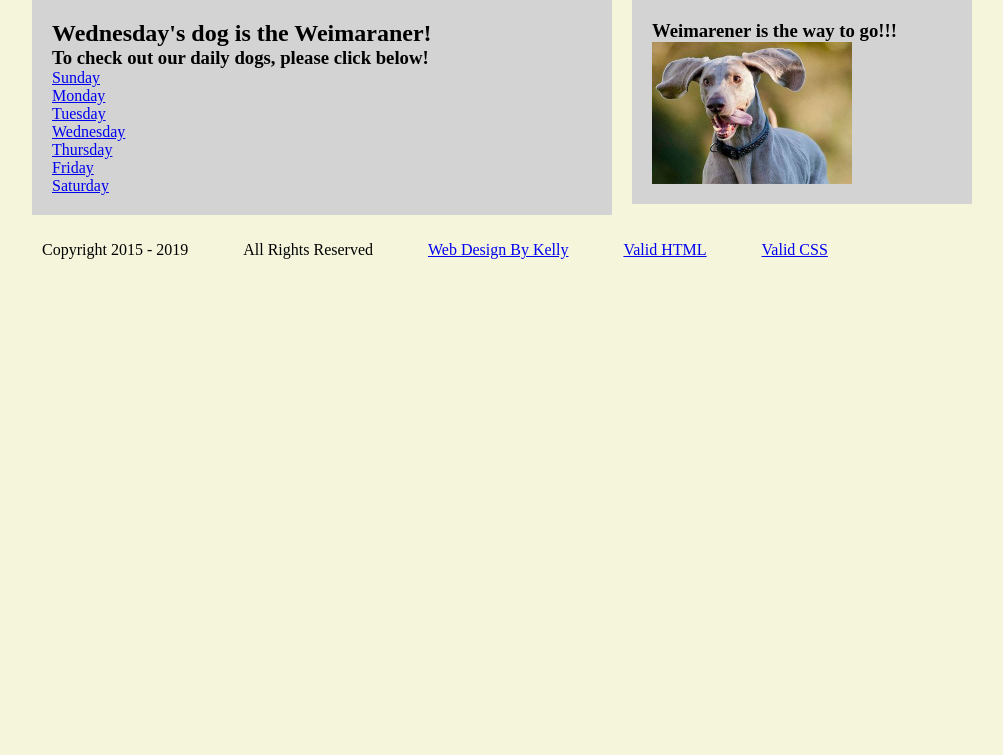
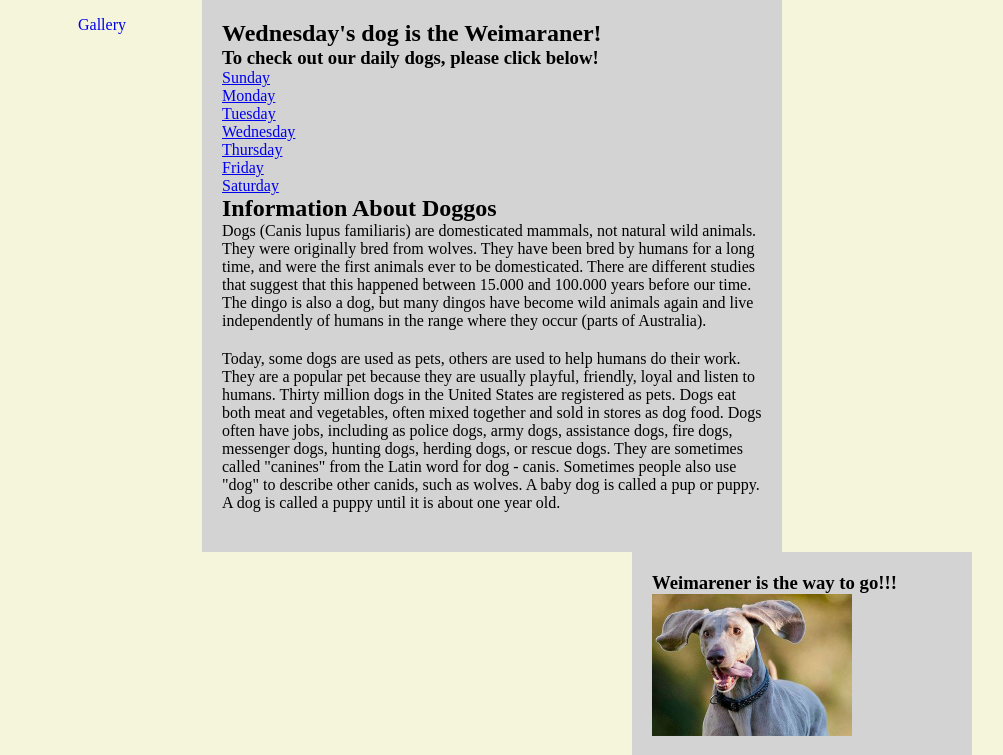
Before and after one commit to kellyeames/ITC240Homework3, a PHP site: page /daily.php in a window 1280 px wide. Shown: the part 225-980 px from the top of the page, without its empty margins (138-1141 px from the left). Before the commit the page ends 484 px from the top, so only its background shows below. Run offline with PHP 8.4, Linux system fonts and the light colour scheme.

Commit message:
Fixes PHP Issues

```diff
--- a/config.php
+++ b/config.php
@@ -1,31 +1,201 @@
 <?php
+
+ob_start(); //prevents header errors
+define('DEBUG',TRUE); //see all errors
+//include('crednetials.php');
+
+$siteName = 'The Page for all Things Doggo!';
+//$tagLine - 'Headline 2';
+
+define('THIS_PAGE', basename($_SERVER['PHP_SELF']));
+
 $nav['index.php'] = 'Home';
 $nav['about.php'] = 'About';
 $nav['daily.php'] = 'Daily';
 $nav['customers.php'] = 'Customers';
 $nav['contact.php'] = 'Contact';
-
-//$namePage = basename($_SERVER['PHP_SELF'], '.php');
-
-define('THIS_PAGE', basename($_SERVER['PHP_SELF']));
+$nav['images.php'] = 'Gallery';
 
 switch(THIS_PAGE) {
 case 'index.php':
-$title = 'Home page of switch site';
+$title = 'Home page of doggo site';
 $bodyClass = 'home';
 break;
+
 case 'about.php':
-$title = 'About page of switch site';
+$title = 'About page of doggo site';
 $bodyClass = 'about inner';
 break;
+
 case 'daily.php':
-$title = 'Daily page of switch site';
+$title = 'Daily page of doggo site';
 $bodyClass = 'daily inner';
 break;
+
 case 'contact.php':
-$title = 'Contact page of switch site';
-$bodyClass = 'contact';
+$title = 'Contact page of doggo site';
+$bodyClass = 'contact inner';
 break;
+
+case 'images.php':
+$title = 'My table of images';
+$bodyClass = 'images inner';
+break;
+
+default:
+$title = THIS_PAGE;
 }
 
-?>
+
+function myerror($myFile, $myLine, $errorMsg)
+{
+    if(defined('DEBUG') && DEBUG)
+    {
+        echo "Error in file: <b>" . $myFile . "</b> on line:
+        <b>" . $myLine . "</b><br />";
+        echo "Error Message: <b>" . $errorMsg . "</b><br />";
+        die();
+    }else{
+        echo "I'm sorry, we have encountered an error. Would
+        you like to buy a dog?";
+        die();
+    }
+}
+
+function makeLinks($nav) {
+$myReturn = '';
+foreach(nav as $key => $value) {
+
+    if(THIS_PAGE == $key) {
+        $myReturn .='<li><a href=" '. $key . '" class="active"> ' .
+        $value . '</a></li>
+        ' ;
+    } else {
+        $myReturn .='<li><a href=" '. $key . ' "> ' . $value .
+        '</a></li>
+        ' ;
+    } //end if else
+} //end for each
+
+    return $myReturn;
+} //end function
+
+
+//form php!!!
+$name = $email = $gender = $comments = $dogs = $phone = $privacy = '';
+$nameErr = $emailErr = $genderErr = $commentsErr = $dogsErr = $phoneErr = $privacyErr = '';
+
+
+
+if($_SERVER['REQUEST_METHOD'] == 'POST') {
+
+if(empty($_POST['name']) ) {
+$nameErr = 'Please fill out your name';
+} else {
+$name = $_POST['name'];
+}
+
+if(empty($_POST['email']) ) {
+$emailErr = 'Please fill out your email';
+} else {
+$email = $_POST['email'];
+}
+
+if(empty($_POST['gender']) ) {
+    $genderErr = 'Please choose your gender';
+    } else {
+    $gender = $_POST['gender'];
+    }
+
+    if(empty($_POST['privacy']) ) {
+        $privacyErr = 'Please check privacy';
+        } else {
+        $privacy = $_POST['privacy'];
+        }
+
+    if(empty($_POST['dogs']) ) {
+        $dogsErr = 'Please choose your dogs';
+        } else {
+        $dogs = $_POST['dogs'];
+        }
+
+        if(empty($_POST['comments']) ) {
+            $commentsErr = 'Please add your comments';
+            } else {
+            $comments = $_POST['comments'];
+            }
+
+        if(empty($_POST['phone'])) {  // if empty, type in your number
+            $telErr = 'Your phone number please!';
+            } elseif(array_key_exists('tel', $_POST)){
+            if(!preg_match('/^[0-9]{3}-[0-9]{3}-[0-9]{4}$/', $_POST['phone']))
+            { // if you are not typing the requested format of xxx-xxx-xxxx, display Invalid format
+            $phoneErr = 'Invalid format!';
+            } else{
+            $phone = $_POST['phone'];
+            }
+            }
+
+
+
+
+
+if(isset($_POST['name'],
+$_POST['email'],
+$_POST['gender'],
+$_POST['privacy'],
+$_POST['comments'],
+$_POST['dogs'])) {
+
+
+function myDogs() {
+$myReturn = '';
+if(!empty($_POST['dogs'])) {
+$myReturn = implode(",",$_POST['dogs']);
+
+} return $myReturn; // end if not empty
+
+} // end of function
+
+$to = 'k.leanne.e@gmail.com';
+$subject = 'Test Email' .date("m/d/y");
+$body = '
+'.$name.' '.PHP_EOL.'
+'.$email.' '.PHP_EOL.'
+'.$gender.' '.PHP_EOL.'
+'.$phone.' '.PHP_EOL.'
+'.$comments.' '.PHP_EOL.'
+'.myDogs().'
+';
+$headers = array(
+    'From' => 'no-reply@gmail.com',
+    'Reply-to' => ''.$email.'');
+
+
+if($_POST['name']!="" && $_POST['email']!="" && $_POST ['dogs']!="" &&
+$_POST['comments']!="" && $_POST['gender']!="" && $_POST['phone']!=""
+&& $_POST['privacy']!="")
+{
+    mail($to, $subject, $body, $headers);
+    header("Location: thx.php");
+}
+
+
+} // end isset
+
+
+} // end server request
+
+//MY GALLERY
+
+$dog['Lassie'] = 'lassi_Lassie Come Home';
+$dog['Toto'] = 'totod_Wizard of Oz';
+$dog['Rin_Tin_Tin'] = 'rinti_Where The North Begins';
+$dog['Pete_The_Pup'] = 'petet_Our Gang';
+$dog['Beethovan'] = 'beeth_Beethovan';
+$dog['Benji'] = 'benji_Benji';
+$dog['Old_Yeller'] = 'oldye_Old Yeller';
+$dog['Buddy'] = 'buddy_Air Bud';
+$dog['Comet'] = 'comet_Full House';
+$dog['Hooch'] = 'hooch_Turner and Hooch';
+$dog['Marley'] = 'marle_Marley and Me';
--- a/daily.php
+++ b/daily.php
@@ -78,6 +78,25 @@ break;
 <li><a href="daily.php?today=Saturday">Saturday</a></li>
 </ul>
 
+<h2>Information About Doggos</h2>
+<p>Dogs (Canis lupus familiaris) are domesticated mammals, not natural wild animals.
+They were originally bred from wolves. They have been bred by humans for a long time,
+and were the first animals ever to be domesticated. There are different studies that
+suggest that this happened between 15.000 and 100.000 years before our time.
+The dingo is also a dog, but many dingos have become wild animals again and live
+independently of humans in the range where they occur (parts of Australia). </p>
+
+<p>Today, some dogs are used as pets, others are used to help humans do their work.
+They are a popular pet because they are usually playful, friendly, loyal and listen to humans.
+Thirty million dogs in the United States are registered as pets.
+Dogs eat both meat and vegetables, often mixed together and sold in stores as dog food.
+Dogs often have jobs, including as police dogs, army dogs, assistance dogs, fire dogs,
+messenger dogs, hunting dogs, herding dogs, or rescue dogs.
+
+They are sometimes called "canines" from the Latin word for dog - canis.
+Sometimes people also use "dog" to describe other canids, such as wolves.
+A baby dog is called a pup or puppy. A dog is called a puppy until it is about one year old. </p>
+
 </main>
 <aside>
 <h3><?= $subHeading ?></h3>
```
Also changed, not shown: contact.php (+2 -112 lines), images.php (added, +30 -0 lines), thx.php (+6 -72 lines).
